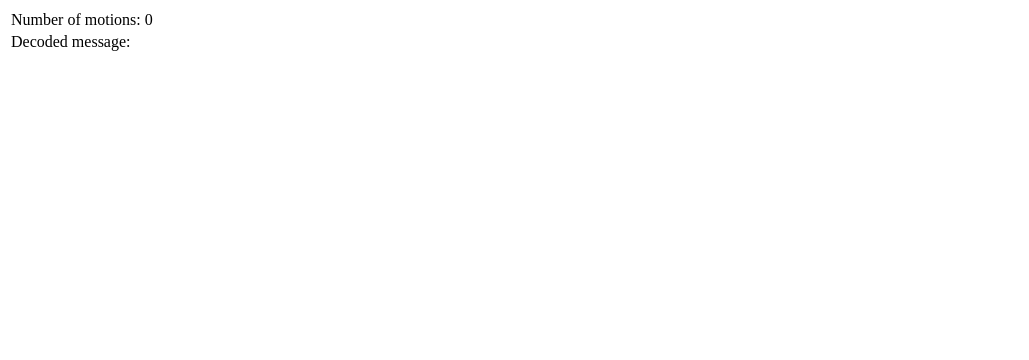
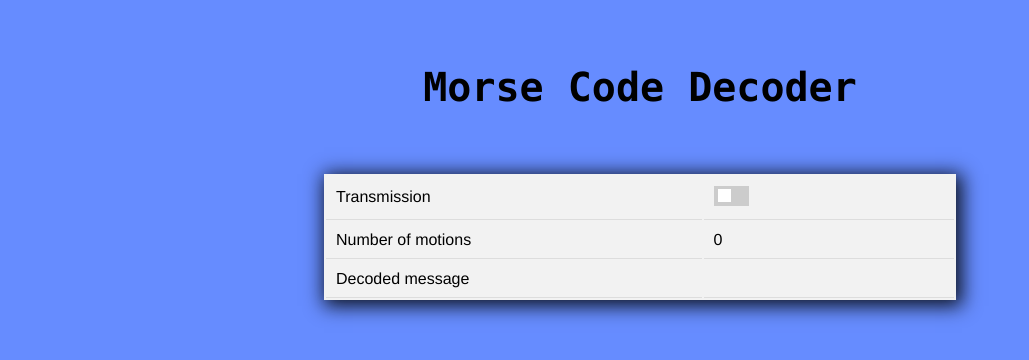
Before and after one commit to andre-chr/morse-code-reader, a website: page client/index.html in a window 1280 px wide. Shown: the whole page, without its empty margins (0-1029 px from the left). Drawn offline with Linux system fonts and the light colour scheme; no server answers.

Commit message:
improved client interface

```diff
--- a/client/index.html
+++ b/client/index.html
@@ -2,19 +2,31 @@
 <html>
 <head>
 	<title>Morse Code Decoder</title>
+	<link rel="stylesheet" type="text/css" href="style.css"/>
 </head>
 <body>
-	<table>
+	<h1>Morse Code Decoder</h1>
+	<div id="content">
+		<table class="full">
 		<tr>
-		<td>Number of motions:</td>
+			<td width=60%>Transmission</td>
+			<td width=40%>
+				<label class="switch">
+				  <input type="checkbox">
+				  <div class="slider"></div>
+				</label>
+			</td>
+		</tr>
+		<tr>
+			<td>Number of motions</td>
 			<td id="no-of-motion">0</td>
 		</tr>
 		<tr>
-		<td>Decoded message:</td>
+			<td>Decoded message</td>
 			<td id="message"></td>
 		</tr>
 		</table>
-
+	</div>
 	<script src="https://www.gstatic.com/firebasejs/3.9.0/firebase.js"></script>
 	<script>
 		// Initialize Firebase
--- /dev/null
+++ b/client/style.css
@@ -0,0 +1,84 @@
+body {
+	background-color: #668cff;
+	font-family: helvetica, arial;
+}
+
+h1{
+	font: bold 40px/3 "Lucida Console", Monaco, monospace;
+	text-align: center;
+}
+
+td {
+    border-bottom: 1px solid #ddd;
+	color: black;
+	text-align: left;
+	font-family: helvetica, arial;
+	padding: 10px;
+}
+
+#content {
+	background-color: #f2f2f2;
+	box-sizing: content-box;
+	width: 50%;
+	height: 50%;
+	top: 0;
+	right: 0;
+	left: 0;
+	margin: auto;
+	font: normal 16px/1 "Times New Roman", Times, serif;
+	color: rgba(255,255,255,1);
+	text-align: center;
+	-o-text-overflow: ellipsis;
+	text-overflow: ellipsis;
+	-webkit-box-shadow: 3px 3px 18px 3px rgba(4,7,10,0.91) ;
+	box-shadow: 3px 3px 18px 3px rgba(4,7,10,0.91) ;
+}
+
+.full {width: 100%;}
+
+.switch {
+  position: relative;
+  display: inline-block;
+  width: 35px;
+  height: 20px;
+}
+
+.switch input {display:none;}
+
+.slider {
+  position: absolute;
+  cursor: pointer;
+  top: 0;
+  left: 0;
+  right: 0;
+  bottom: 0;
+  background-color: #ccc;
+  -webkit-transition: .4s;
+  transition: .4s;
+}
+
+.slider:before {
+  position: absolute;
+  content: "";
+  height: 13px;
+  width: 13px;
+  left: 4px;
+  bottom: 4px;
+  background-color: white;
+  -webkit-transition: .4s;
+  transition: .4s;
+}
+
+input:checked + .slider {
+  background-color: #2196F3;
+}
+
+input:focus + .slider {
+  box-shadow: 0 0 1px #2196F3;
+}
+
+input:checked + .slider:before {
+  -webkit-transform: translateX(15px);
+  -ms-transform: translateX(15px);
+  transform: translateX(15px);
+}
```
Lines whose indentation alone changed are shown as unchanged.
